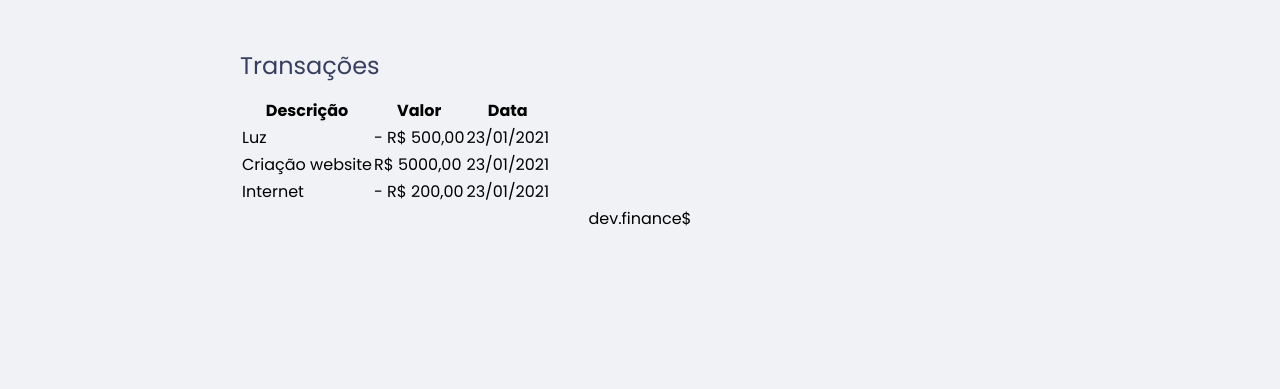
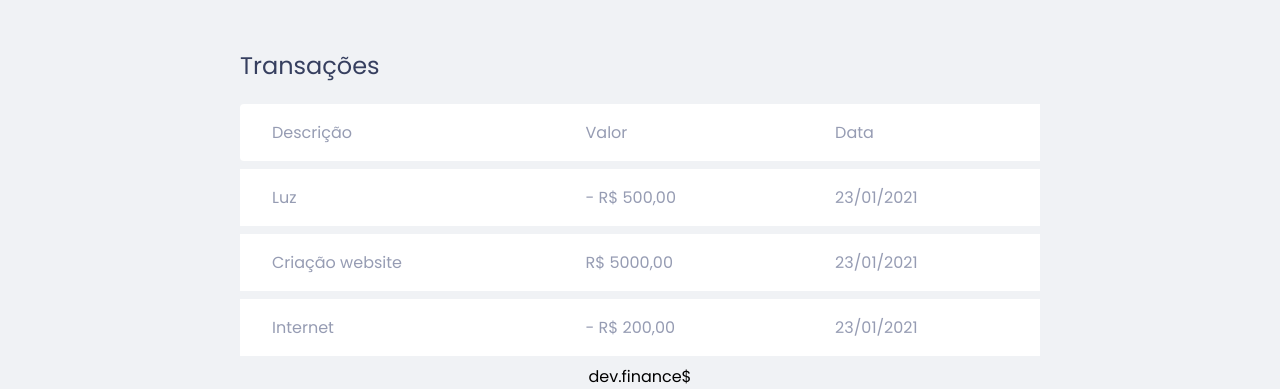
Before and after one commit to Rafael-doctom/discover-maratona-dev, a plain HTML site: page index.html in a window 1280 px wide. Shown: the part 638-1027 px from the top of the page. Before the commit the page ends 869 px from the top, so only its background shows below. Drawn offline with Linux system fonts and the light colour scheme.

Commit message:
progress css

```diff
--- a/styles.css
+++ b/styles.css
@@ -77,6 +77,34 @@ header {
   color: #FFF;
 }
 
+/* Table ================ */
+#data-table {
+  width: 100%;
+  border-spacing: 0 0.5rem;
+  color: #969cb3;
+}
+
+table th {
+  background: #FFF;
+
+  font-weight: normal;
+  padding: 1rem 2rem;
+
+  text-align: left;
+}
+
+table td {
+  background: #FFF;
+
+  padding: 1rem 2rem;
+}
+
+table thead tr th:first-child,
+table thead tr td:first-child {
+  border-radius: 0.25rem 0 0 0.25rem;
+}
+
+
 /* Footer ================ */
 footer {
   text-align: center;
```
